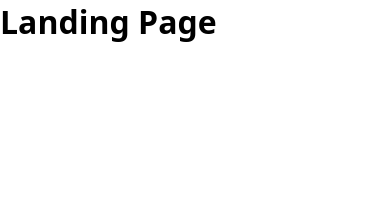
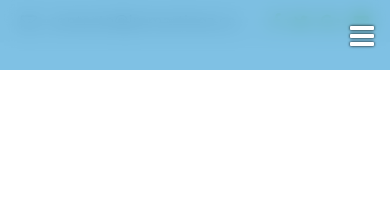
Before and after one commit to alobuuls/landing-page, a plain HTML site: page index.html in a window 390 px wide. Drawn offline with Linux system fonts and the light colour scheme.

Commit message:
feat: Create Header & Menu
- Create header (html)
- Create menu (html)
- Add styles for header & menu (css)
- Add logic based on a input type checkbox for the hamburguer menu (css)
- Add responsive for header & menu (css)

```diff
--- /dev/null
+++ b/css/header.css
@@ -0,0 +1,198 @@
+.header {
+  background-color: var(--color-white);
+  height: 5vh;
+  line-height: 5vh;
+  padding-inline-end: 20vw;
+  text-align: end;
+
+  & :is(.ctn-info-mail, .ctn-social-media) {
+    display: inline-block;
+  }
+}
+
+.ctn-info-mail {
+  margin-inline-end: 2rem;
+
+  & > a[href^="mailto"] {
+    color: var(--color-gray);
+    transition: color 0.3s ease-in-out;
+
+    &:hover {
+      color: var(--color-black);
+    }
+
+    & > i {
+      margin-inline-end: 0.5rem;
+    }
+  }
+}
+
+.ctn-social-media > a  {
+  -webkit-text-fill-color: var(--color-green);
+  -webkit-text-stroke: 0 var(--color-green);
+  transition: -webkit-text-fill-color 0.3s ease-in-out,
+              -webkit-text-stroke-width 0.3s ease-in-out;
+
+  &:hover {
+    -webkit-text-fill-color: transparent;
+    -webkit-text-stroke-width: 1px;
+  }
+
+  &:not(:last-of-type) {
+    margin-inline-end: 0.5rem;
+  }
+}
+
+.menu {
+  align-items: center;
+  background-color: var(--color-blue);
+  display: flex;
+  justify-content: space-evenly;
+}
+
+.ctn-logo {
+  width: 5.5rem;
+
+  & img {
+    scale: 3;
+    max-width: 100%;
+    transform: translateX(2.5rem);
+  }
+}
+
+.menu-items {
+  align-items: center;
+  column-gap: 3rem;
+  display: flex;
+
+  & > li  {
+    display: inline-block;
+  }
+
+  & a {
+    color: white;
+    text-shadow: 0 0 1px black;
+    position: relative;
+    text-transform: uppercase;
+
+    &:before {
+      background-color: var(--color-green);
+      bottom: 0;
+      content: '';
+      height: 0.75rem;
+      left: 50%;
+      pointer-events: none;
+      position: absolute;
+      transform: translate(-50%, 150%);
+      transition: width 0.4s ease;
+      visibility: hidden;
+      width: 0;
+    }
+
+    &:hover:before,
+    &.active:before {
+      visibility: visible;
+      width: 100%;
+    }
+  }
+}
+
+.menu-icon {
+  align-self: end;
+  color: white;
+  text-shadow: 0 0 3px black;
+  cursor: pointer;
+  display: none;
+  font-size: 1.75rem;
+  margin-inline-end: 1rem;
+
+  & .close-icon {
+    display: none;
+  }
+
+  & input[type="checkbox"] {
+    display: none;
+  }
+
+  & input[type="checkbox"]:checked + .hamburguer-icon {
+    display: none;
+
+    & + .close-icon {
+      display: block;
+    }
+  }
+}
+
+@media (max-width: 1450px) {
+  .menu-items {
+    column-gap: 1rem;
+  }
+
+  .ctn-logo img {
+    scale: 2;
+  }
+}
+
+@media (max-width: 990px) {
+  .ctn-logo img {
+    transform: translateX(-.25rem);
+    scale: 1.5;
+  }
+}
+
+@media (max-width: 768px) {
+  .header {
+    text-align: center;
+    padding-inline-end: 0;
+  }
+
+  .ctn-logo img {
+    display: none;
+  }
+
+  :is(.menu, .menu-items) {
+    flex-direction: column;
+  }
+
+  .menu-icon {
+    display: block;
+  }
+
+  .menu-items {
+    height: 0;
+    overflow: hidden;
+    transition: height 0.5s ease;
+  }
+
+  .menu-icon:has(input[type="checkbox"]:checked) + .menu-items {
+    height: 9.25rem;
+  }
+
+  .menu {
+    background-color: color-mix(in srgb, var(--color-blue) 60%, transparent 40%);
+    backdrop-filter: blur(10px);
+    padding-block: 1rem;
+    position: fixed;
+    top: 0;
+    left: 0;
+    width: 100%;
+    z-index: 3;
+  }
+
+  .menu-items > li {
+    width: 100%;
+    text-align: center;
+
+    &:not(:last-child) {
+      margin-bottom: 0.25rem;
+    }
+  }
+
+  .menu-items > li > a:before {
+    background-color: transparent;
+  }
+
+  .menu-items > li:hover {
+    background-color: #92c21e90;
+  }
+}
--- a/index.html
+++ b/index.html
@@ -11,13 +11,63 @@
       </title>
     <link rel="stylesheet" href="https://cdnjs.cloudflare.com/ajax/libs/font-awesome/4.7.0/css/font-awesome.css">
     <link rel="stylesheet" href="css/initialize.css">
+    <link rel="stylesheet" href="css/header.css">
   </head>
 
   <body>
 
-    <h1>
-      Landing Page
-    </h1>
+    <!-- header -->
+    <section>
+      <header id="header" class="header" role="social-media">
+        <div class="ctn-header-info">
+          <div class="ctn-info-mail">
+            <a aria-label="Enviar Email" href="mailto:contacto@jmmartinez.co">
+              <i class="icon-social-media fa fa-envelope-o" aria-hidden="true"></i>
+              contacto@jmmartinez.co
+            </a>
+          </div>
+
+          <div class="ctn-social-media">
+            <a aria-label="Ir a facebook" href="https://facebook.com/" target="_blank">
+              <i class="icon-social-media fa fa-facebook" aria-hidden="true"></i>
+            </a>
+
+            <a aria-label="Ir a twitter" href="https://x.com/" target="_blank">
+              <i class="icon-social-media fa fa-twitter" aria-hidden="true"></i>
+            </a>
+
+            <a aria-label="Ir a google plus" href="https://google-plus.com/" target="_blank">
+              <i class="icon-social-media fa fa-google-plus" aria-hidden="true"></i>
+            </a>
+
+            <a aria-label="Ir a YouTube" href="https://youtube.com/" target="_blank">
+              <i class="icon-social-media fa fa-youtube-play" aria-hidden="true"></i>
+            </a>
+          </div>
+        </div>
+      </header>
+
+      <nav class="menu" role="navigation">
+        <div class="ctn-logo">
+          <img src="images/logo.png" loading="lazy" alt="Logo" title="Logo">
+        </div>
+
+        <label class="menu-icon">
+          <input id="hamburguer-checkbox" type="checkbox">
+          <i class="hamburguer-icon fa fa-bars"></i>
+          <i class="close-icon fa fa-times-circle"></i>
+        </label>
+
+        <ul class="menu-items">
+          <li><a class="active" href="#banner">Inico</a></li>
+          <li><a href="#products">Productos</a></li>
+          <li><a href="#living-room">Espacios</a></li>
+          <li><a href="#us">Nosotros</a></li>
+          <li><a href="#find-us">Encuéntranos</a></li>
+          <li><a href="#contact">Contacto</a></li>
+        </ul>
+      </nav>
+    </section>
 
   </body>
 </html>
```
